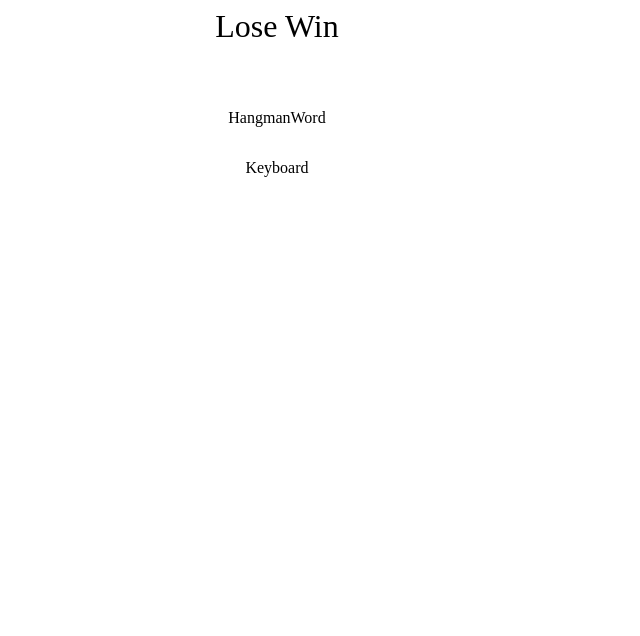
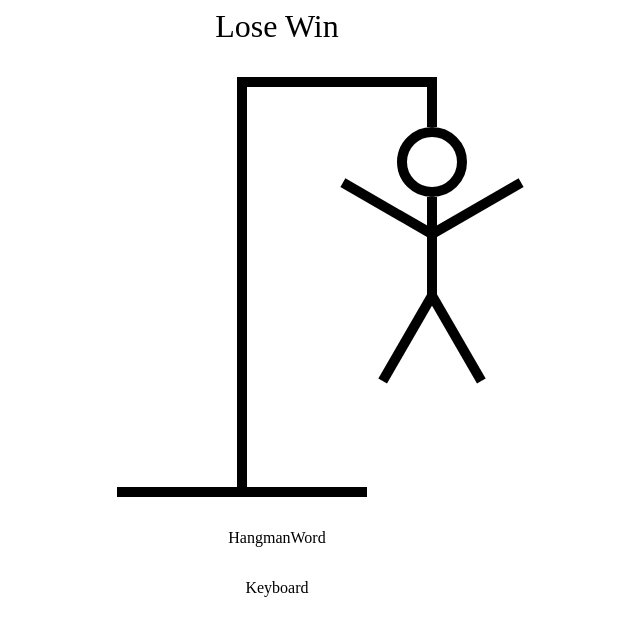
Before and after one commit to johnsonav1992/react-typescript-hangman, a React (Vite) app: page / in a window 1280 px wide. Shown: the top 636 px of the page, without its empty margins (363-1003 px from the left). Built offline with nearby package versions, Linux system fonts and the light colour scheme.

Commit message:
created hangman drawing

```diff
--- a/src/HangmanDrawing.tsx
+++ b/src/HangmanDrawing.tsx
@@ -1,11 +1,120 @@
 import React from 'react'
 
+const HEAD = (
+	<div style={{
+		width: "50px",
+		height: "50px",
+		borderRadius: "100%",
+		border: "10px solid black",
+		position: "absolute",
+		top: "50px",
+		right: "-30px"
+	}}/>
+)
+
+const BODY = (
+	<div style={{
+		width: "10px",
+		height: "100px",
+		background: "black",
+		position: "absolute",
+		top: "120px",
+		right: 0
+	}}/>
+)
+
+const RIGHT_ARM = (
+	<div style={{
+		width: "100px",
+		height: "10px",
+		background: "black",
+		position: "absolute",
+		top: "150px",
+		right: "-100px",
+		rotate: "-30deg",
+		transformOrigin: "left bottom"
+	}}/>
+)
+
+const LEFT_ARM = (
+	<div style={{
+		width: "100px",
+		height: "10px",
+		background: "black",
+		position: "absolute",
+		top: "150px",
+		right: "10px",
+		rotate: "30deg",
+		transformOrigin: "right bottom"
+	}}/>
+)
+
+const RIGHT_LEG = (
+	<div style={{
+		width: "100px",
+		height: "10px",
+		background: "black",
+		position: "absolute",
+		top: "210px",
+		right: "-90px",
+		rotate: "60deg",
+		transformOrigin: "left bottom"
+	}}/>
+)
+
+const LEFT_LEG = (
+	<div style={{
+		width: "100px",
+		height: "10px",
+		background: "black",
+		position: "absolute",
+		top: "210px",
+		right: "0",
+		rotate: "-60deg",
+		transformOrigin: "right bottom"
+	}}/>
+)
+
 const HangmanDrawing = () => {
-  return (
-    <div style={{position: "relative"}}>
-
-      </div>
-  )
+	return (
+		<div style={{ position: 'relative' }}>
+			{HEAD}
+			{BODY}
+			{LEFT_ARM}
+			{RIGHT_ARM}
+			{LEFT_LEG}
+			{RIGHT_LEG}
+			<div
+				style={{
+					height: '50px',
+					width: '10px',
+					background: 'black',
+					top: '0',
+					right: '0',
+					position: 'absolute'
+				}}
+			/>
+			<div
+				style={{
+					height: '10px',
+					width: '200px',
+					background: 'black',
+					marginLeft: '120px',
+				}}
+			/>
+			<div
+				style={{
+					height: '400px',
+					width: '10px',
+					background: 'black',
+					marginLeft: '120px',
+				}}
+			/>
+			<div
+				style={{ height: '10px', width: '250px', background: 'black' }}
+			/>
+		</div>
+	)
 }
 
 export default HangmanDrawing
```
